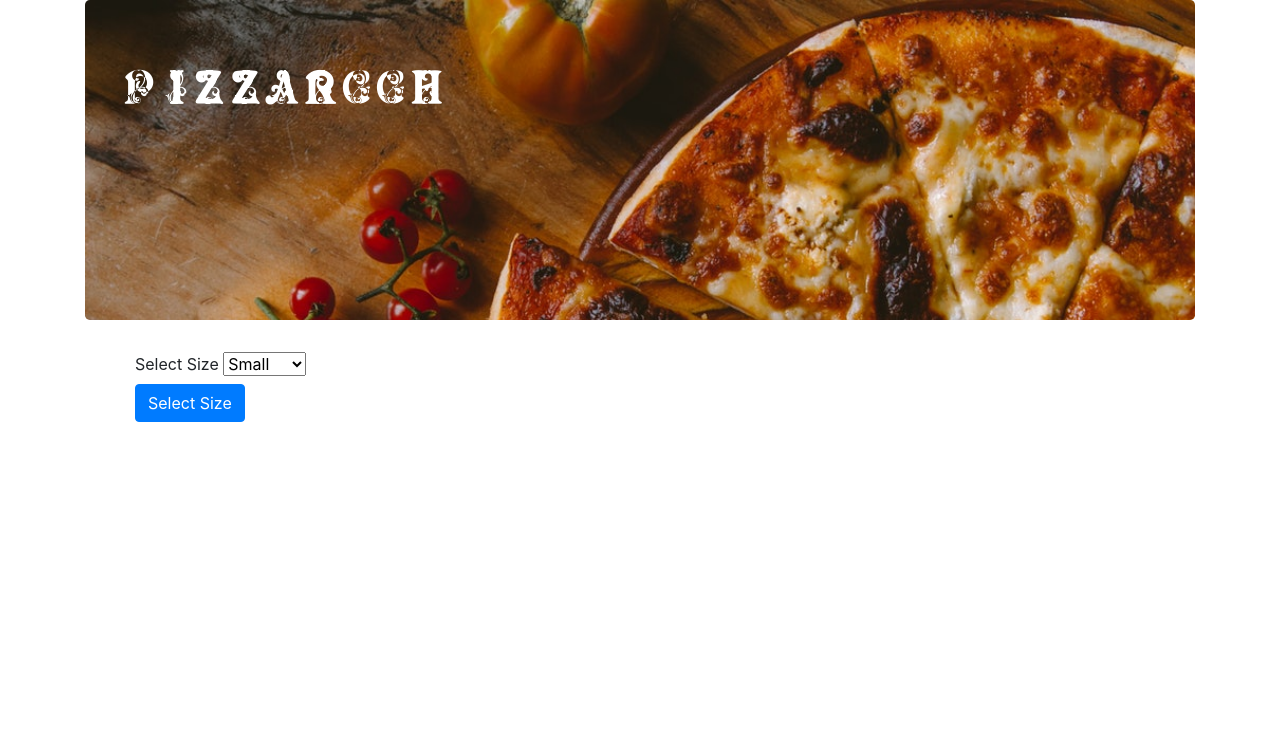
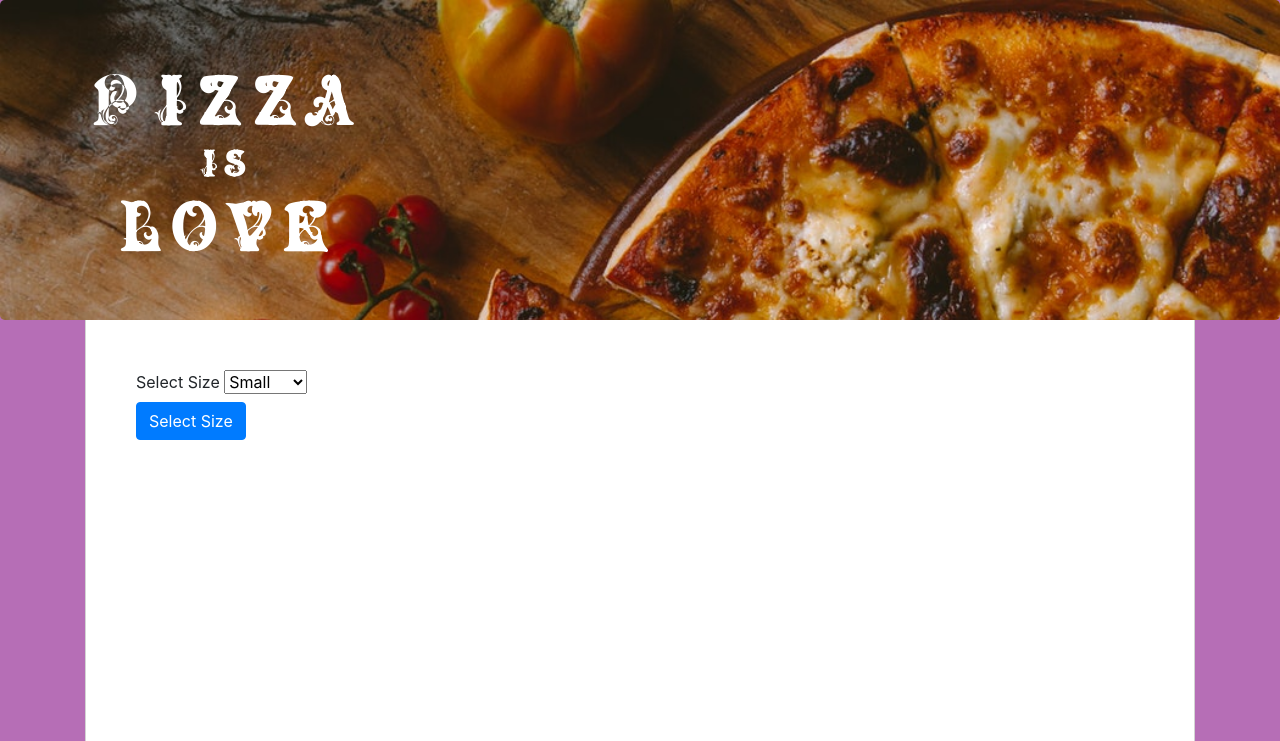
Before and after one commit to k3vnb/pizza2, a plain HTML site: page index.html in a window 1280 px wide. Shown: the top 741 px of the page. Drawn offline with Linux system fonts and the light colour scheme.

Commit message:
add basic styling to title

```diff
--- a/css/master.css
+++ b/css/master.css
@@ -2,14 +2,31 @@
   font-family: 'piratebaby';
   src: url('../fonts/baby_pirate.ttf');
 }
+body {
+  background-color: #80008091;
+}
 .jumbotron {
-  font: 3em 'piratebaby';
+  font: 2em 'piratebaby';
   color: white;
-  width: 100%;
+  width: 100%!important;
   height: 40vh;
+  margin-bottom: 0!important;
   background-image: url('../img/pizza.jpg');
   background-repeat: no-repeat;
   background-size: cover;
+  display: flex;
+}
+.jumbo-filler {
+  width: 60%;
+}
+.jumbotron h1 {
+  font-size: 60px;
+}
+.title {
+  display: flex;
+  flex-direction: column;
+  align-items: center;
+  margin-left: 50px;
 }
 
 
@@ -17,11 +34,15 @@
   display: none;
 }
 .container {
-  height: 150vh;
+  height: 110vh;
 }
 .main-content {
-  margin: 25px;
-  padding: 0 25px;
+  margin: 0 auto;
+  padding: 50px;
+  height: 100vh;
+  background-color: white;
+  border-left: .5px solid lightgrey;
+  border-right: .5px solid lightgrey;
 }
 
 .confirm-order {
@@ -40,7 +61,7 @@
 .footer img {
   height: 45px;
   width: auto;
-  margin: .5% 5% .5% .5%;
+  margin: .5% 15% .5% .5%;
 }
 .footerBy {
   font-size: 12px;
@@ -76,10 +97,10 @@
   max-width: 200px;
   min-height: 150px;
   border-radius: 50%;
-  animation: pizzaflip 2s ease-in;
+  animation: fade 2s ease-in;
 }
 
-@keyframes pizzaflip {
+@keyframes fade {
   from {
     opacity: 0;
   }
--- a/index.html
+++ b/index.html
@@ -10,10 +10,16 @@
     <title>Pizza</title>
   </head>
   <body>
+    <div class="jumbotron">
+      <div class="title">
+        <h1>Pizza</h1>
+        <h2>Is</h2>
+        <h1>Love</h1>
+      </div>
+      <div class="jumbo-filler">
+      </div>
+    </div>
     <div class="container">
-      <div class="jumbotron">
-        <h1>Pizzarggh</h1>
-      </div>
       <div class="main-content">
         <div class="prepare-order">
           <form id="pizzaform">
```
